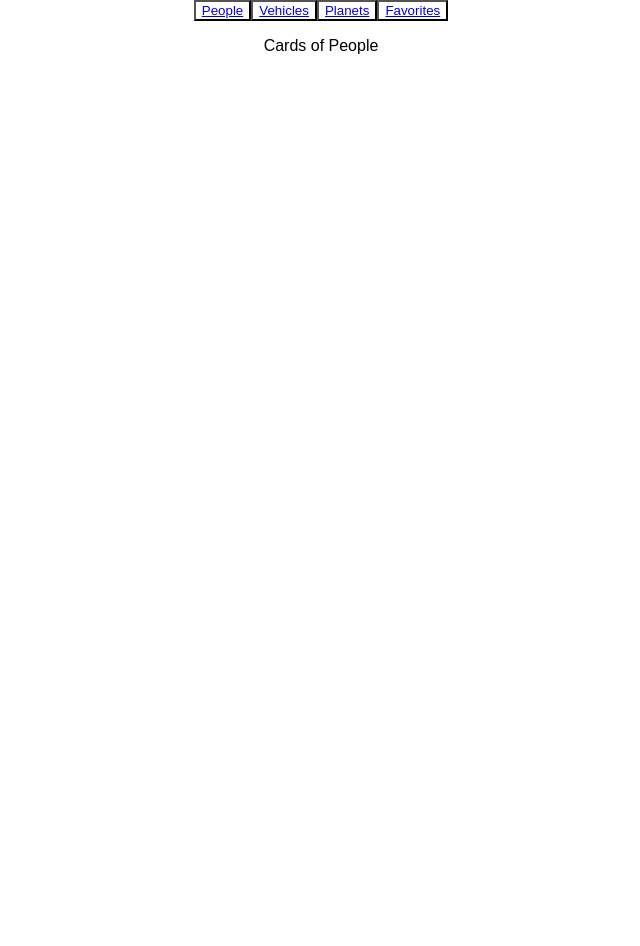
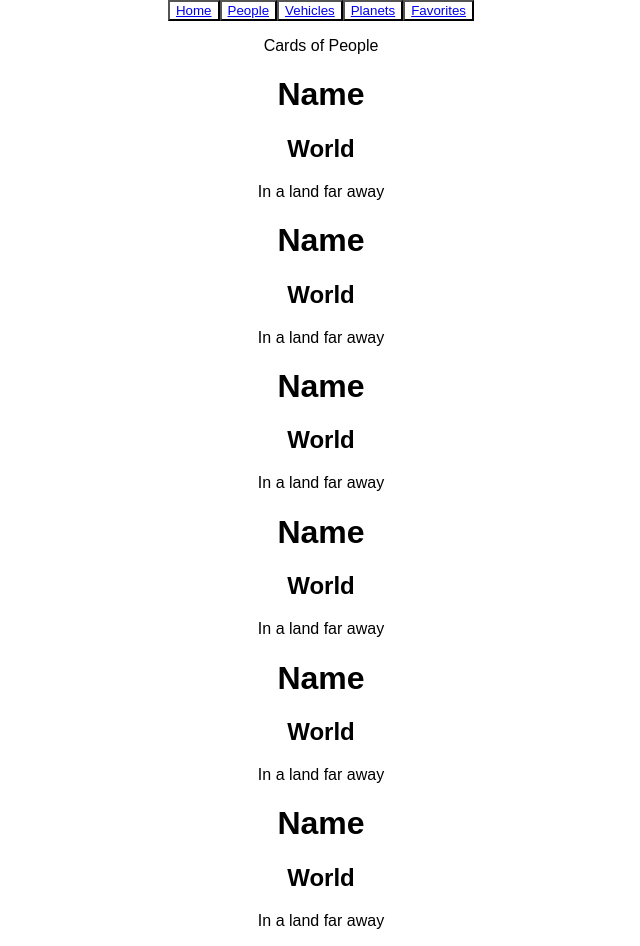
Before and after one commit to jasonhughes1/swapi-box, a React (Create React App) app: page /people in a window 1280 px wide. Shown: the whole page, without its empty margins (319-959 px from the left). Before the commit the page ends 800 px from the top, so only its background shows below. Built offline with nearby package versions, Linux system fonts and the light colour scheme.

Commit message:
card container and cards components present

```diff
--- a/src/Components/ButtonContainer.js
+++ b/src/Components/ButtonContainer.js
@@ -4,6 +4,9 @@ import { Link } from 'react-router-dom';
 const ButtonContainer = () => {
     return (
       <div>
+        <button className='home-button'>
+          <Link to='/'>Home</Link>
+        </button>
         <button className='people-button'>
           <Link to='/people'>People</Link>
         </button>
--- /dev/null
+++ b/src/Components/CardContainer.js
@@ -0,0 +1,20 @@
+import React from 'react';
+import Cards from './Cards';
+
+const CardContainer = () => {
+  return (
+    <div className='card-container'>
+      <Cards />
+      <Cards />
+      <Cards />
+      <Cards />
+      <Cards />
+      <Cards />
+    </div>
+  )
+}
+
+export default CardContainer;
+
+//Probably going to house this when a specific button is clicked
+//Not sure if we are going to componentDidMount()
--- /dev/null
+++ b/src/Components/Cards.js
@@ -0,0 +1,13 @@
+import React from 'react';
+
+const Cards = () => {
+   return (
+     <div className='cards'>
+      <h1>Name</h1>
+      <h2>World</h2>
+      <p>In a land far away</p>
+     </div>
+   )
+}
+
+export default Cards;
--- a/src/Components/HomePage.js
+++ b/src/Components/HomePage.js
@@ -4,6 +4,7 @@ import ButtonContainer from './ButtonContainer';
 const HomePage = () => {
   return (
     <div>
+      <h1>Dis Be Da Homepage!</h1>
       <ButtonContainer />
     </div>
   )
--- a/src/Components/People.js
+++ b/src/Components/People.js
@@ -1,11 +1,13 @@
 import React from 'react';
 import ButtonContainer from './ButtonContainer';
+import CardContainer from './CardContainer';
 
 const People = () => {
   return (
     <div>
       <ButtonContainer />
       <p>Cards of People</p>
+      <CardContainer />
     </div>
   )
 }
--- a/src/Components/Planets.js
+++ b/src/Components/Planets.js
@@ -1,11 +1,13 @@
 import React from 'react';
 import ButtonContainer from './ButtonContainer';
+import CardContainer from './CardContainer';
 
 const Planets = () => {
   return (
     <div>
       <ButtonContainer />
       <p>Cards of Planets</p>
+      <CardContainer />
     </div>
   )
 }
--- a/src/Components/Vehicles.js
+++ b/src/Components/Vehicles.js
@@ -1,11 +1,13 @@
 import React from 'react';
 import ButtonContainer from './ButtonContainer';
+import CardContainer from './CardContainer';
 
 const Vehicles = () => {
   return (
     <div>
       <ButtonContainer />
       <p>Cards of Vehicles</p>
+      <CardContainer />
     </div>
   )
 }
```
